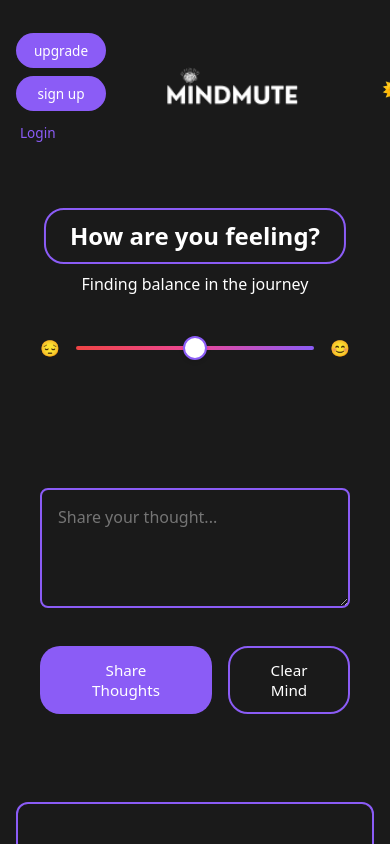
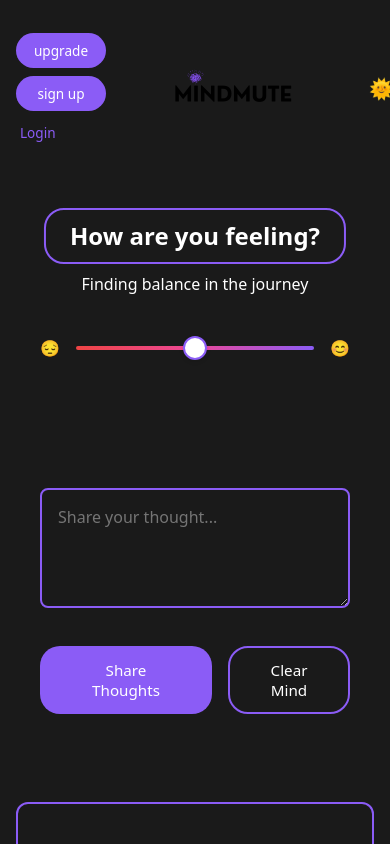
Before and after one commit to fahadbash1r/Mindmute, a React (Vite) app: page / in a window 390 px wide. Shown: the top 844 px of the page. Built offline with nearby package versions, Linux system fonts and the light colour scheme.

Commit message:
Fix header layout: logo placement, mode switcher, and responsive design

```diff
--- a/src/App.css
+++ b/src/App.css
@@ -90,24 +90,18 @@ header {
 }
 
 .logo {
-  text-align: center;
   display: flex;
   align-items: center;
-  justify-self: center;
 }
 
 .logo img {
-  height: 65px;
+  max-height: 80px; /* Desktop size */
   width: auto;
-  transition: height 0.3s ease;
+  display: block;
 }
 
-.logo.dark img {
-  filter: brightness(0) invert(1); /* Makes logo white in dark mode */
-}
-
-.logo.light img {
-  filter: brightness(0); /* Makes logo black in light mode */
+.logo.dark img, .logo.light img {
+  filter: none;
 }
 
 .logo h1 {
@@ -156,12 +150,12 @@ header {
 }
 
 .mode-switcher {
-  padding: 0.5rem;
+  padding: 0.75rem;
   border: none;
   background: none;
   cursor: pointer;
   color: inherit;
-  font-size: 1.2rem;
+  font-size: 1.5rem;
   display: flex;
   align-items: center;
   justify-content: center;
@@ -638,7 +632,7 @@ main {
   header {
     padding: 1rem;
     grid-template-columns: auto 1fr auto;
-    gap: 0.75rem;
+    gap: 1.25rem;
   }
 
   .auth-buttons {
@@ -646,6 +640,20 @@ main {
     align-items: flex-start;
     gap: 0.5rem;
     min-width: 90px;
+  }
+
+  .logo {
+    margin-left: 0.5rem;
+  }
+
+  .logo img {
+    max-height: 40px; /* Mobile size */
+  }
+
+  .mode-switcher {
+    padding: 0.75rem;
+    margin-right: 0;
+    font-size: 1.25rem;
   }
 
   .upgrade-btn, .sign-up-btn {
@@ -659,21 +667,6 @@ main {
     font-size: 0.85rem;
     margin-top: 0.25rem;
     margin-left: 0.25rem;
-  }
-
-  .logo {
-    margin-left: -1rem; /* Brings logo closer to buttons */
-  }
-
-  .logo img {
-    height: 45px;
-  }
-
-  .mode-switcher {
-    font-size: 1.2rem;
-    padding: 0.5rem;
-    margin-right: -0.5rem; /* Ensures it doesn't overflow */
-    position: relative;
   }
 
   .emotion-section {
@@ -806,18 +799,22 @@ main {
     gap: 3rem;
   }
 
+  .logo {
+    position: absolute;
+    left: 50%;
+    transform: translateX(-50%);
+  }
+
   .auth-buttons {
     gap: 1.25rem;
   }
 
+  .mode-switcher {
+    margin-left: auto;
+  }
+
   .upgrade-btn, .sign-up-btn {
     padding: 0.75rem 2rem;
-  }
-
-  .logo {
-    transform: translateX(-50%);
-    left: 50%;
-    position: absolute;
   }
 }
 
--- a/src/App.jsx
+++ b/src/App.jsx
@@ -308,11 +308,17 @@ function Header({ theme, toggleTheme }) {
       <div className={`logo ${theme}`}>
         <img
           src={theme === 'dark' ? darkLogo : lightLogo}
-          alt="Mindmute Logo"
+          alt="Mindmute"
+          width="300"
+          height="80"
         />
       </div>
 
-      <button className="mode-switcher" onClick={toggleTheme}>
+      <button
+        className="mode-switcher"
+        onClick={toggleTheme}
+        aria-label={theme === 'dark' ? 'Switch to light mode' : 'Switch to dark mode'}
+      >
         {theme === 'dark' ? '🌞' : '🌙'}
       </button>
     </header>
```
